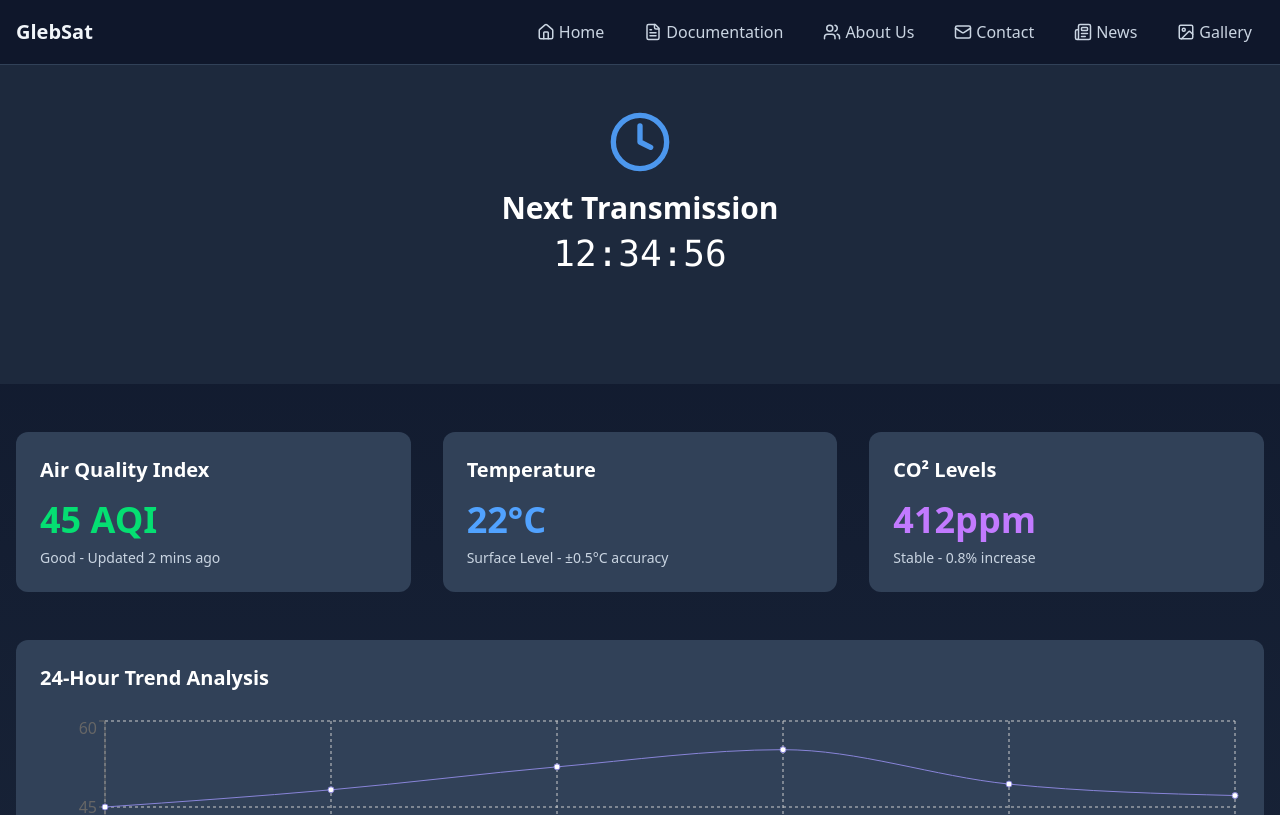
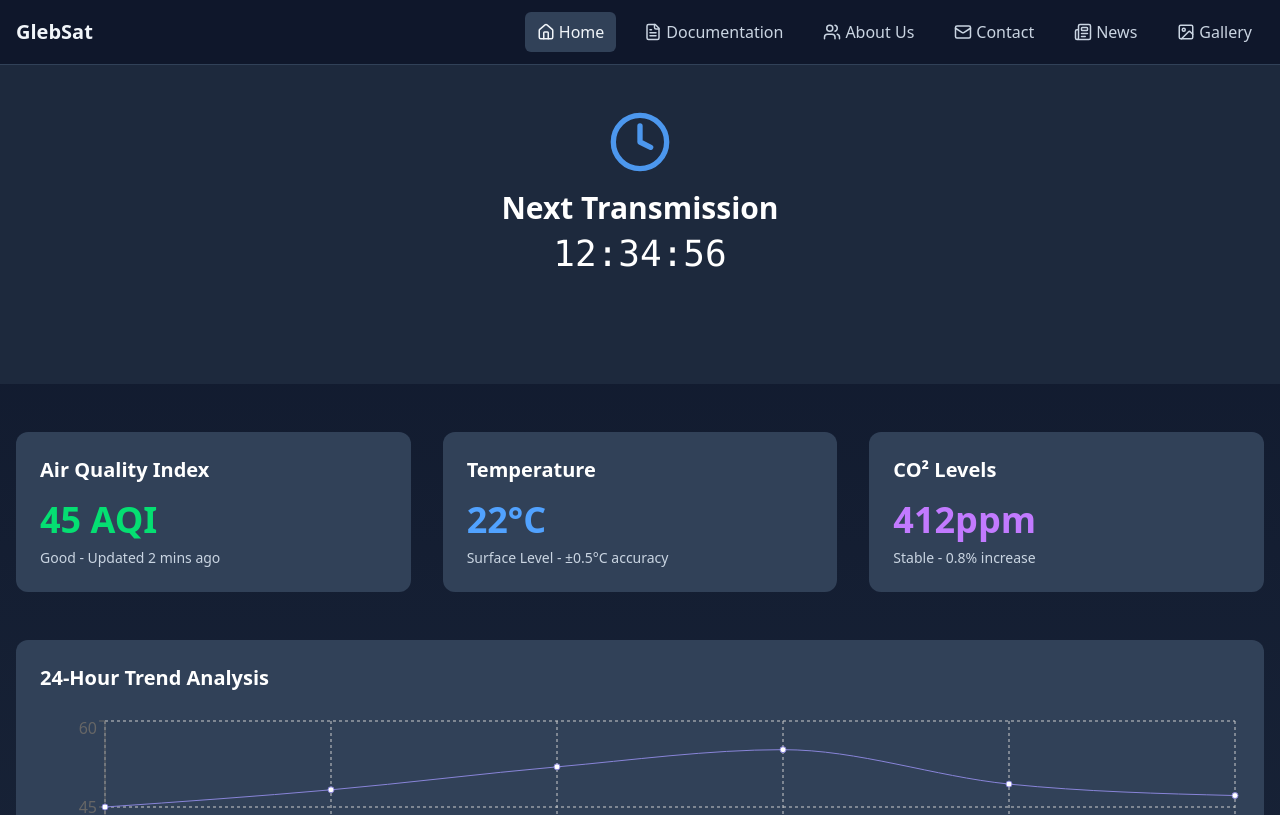
Before and after one commit to gameplayguy435/GlebSat, a React (Vite) app: page / in a window 1280 px wide. Shown: the top 815 px of the page. Built offline with nearby package versions, Linux system fonts and the light colour scheme.

Commit message:
Updated Navigation bar

```diff
--- a/src/Navigation.tsx
+++ b/src/Navigation.tsx
@@ -12,6 +12,33 @@ const Navigation = () => {
     setIsMenuOpen(false);
   }, [location]);
 
+  const navLinks = [
+    { path: '/', name: 'Home', icon: Home },
+    { path: '/documentation', name: 'Documentation', icon: FileText },
+    { path: '/about', name: 'About Us', icon: Users },
+    { path: '/contact', name: 'Contact', icon: Mail },
+    { path: '/news', name: 'News', icon: Newspaper },
+    { path: '/gallery', name: 'Gallery', icon: Image },
+  ];
+
+  const linkVariants = {
+    hover: { scale: 1.05, originX: 0 },
+    tap: { scale: 0.95 }
+  };
+
+  const mobileMenuVariants = {
+    open: {
+      opacity: 1,
+      height: "auto",
+      transition: { duration: 0.3 }
+    },
+    closed: {
+      opacity: 0,
+      height: 0,
+      transition: { duration: 0.3 }
+    }
+  };
+
   return (
     <nav className="bg-slate-900/95 backdrop-blur-md border-b border-slate-700 fixed w-full z-50 text-slate-300">
       <div className="max-w-7xl mx-auto px-4">
@@ -23,30 +50,26 @@ const Navigation = () => {
 
           <div className="hidden md:block">
             <div className="flex items-center space-x-4">
-              <Link to="/" className="flex items-center space-x-1 px-3 py-2 rounded-md hover:bg-slate-700 hover:text-slate-100">
-                <Home size={18} />
-                <span>Home</span>
+              {navLinks.map((link) => (
+                <motion.div
+                  key={link.path}
+                  whileHover="hover"
+                  whileTap="tap"
+                  variants={linkVariants}
+                >
+                  <Link
+                    to={link.path}
+                    className={`flex items-center space-x-1 px-3 py-2 rounded-md ${
+                      location.pathname === link.path
+                        ? 'bg-slate-700 text-slate-100'
+                        : 'hover:bg-slate-800'
+                    }`}
+                  >
+                    <link.icon size={18} />
+                    <span>{link.name}</span>
                   </Link>
-              <Link to="/documentation" className="flex items-center space-x-1 px-3 py-2 rounded-md hover:bg-slate-700 hover:text-slate-100">
-                <FileText size={18} />
-                <span>Documentation</span>
-              </Link>
-              <Link to="/about" className="flex items-center space-x-1 px-3 py-2 rounded-md hover:bg-slate-700 hover:text-slate-100">
-                <Users size={18} />
-                <span>About Us</span>
-              </Link>
-              <Link to="/contact" className="flex items-center space-x-1 px-3 py-2 rounded-md hover:bg-slate-700 hover:text-slate-100">
-                <Mail size={18} />
-                <span>Contact</span>
-              </Link>
-              <Link to="/news" className="flex items-center space-x-1 px-3 py-2 rounded-md hover:bg-slate-700 hover:text-slate-100">
-                <Newspaper size={18} />
-                <span>News</span>
-              </Link>
-              <Link to="/gallery" className="flex items-center space-x-1 px-3 py-2 rounded-md hover:bg-slate-700 hover:text-slate-100">
-                <Image size={18} />
-                <span>Gallery</span>
-              </Link>
+                </motion.div>
+              ))}
             </div>
           </div>
 
@@ -59,31 +82,34 @@ const Navigation = () => {
           </button>
         </div>
 
-        {isMenuOpen && (
         <motion.div
-            initial={{ opacity: 0, y: -10 }}
-            animate={{ opacity: 1, y: 0 }}
-            className="md:hidden py-4 space-y-2"
+          initial="closed"
+          animate={isMenuOpen ? "open" : "closed"}
+          variants={mobileMenuVariants}
+          className="md:hidden overflow-hidden"
         >
-            {[
-              { path: '/', name: 'Home', icon: Home },
-              { path: '/documentation', name: 'Documentation', icon: FileText },
-              { path: '/about', name: 'About Us', icon: Users },
-              { path: '/contact', name: 'Contact', icon: Mail },
-              { path: '/news', name: 'News', icon: Newspaper },
-              { path: '/gallery', name: 'Gallery', icon: Image },
-            ].map((item) => (
+          <div className="py-4 space-y-2">
+            {navLinks.map((link) => (
+              <motion.div
+                key={link.path}
+                whileHover={{ x: 5 }}
+                className="px-4"
+              >
                 <Link
-                key={item.path}
-                to={item.path}
-                className="flex items-center space-x-3 px-4 py-3 rounded-lg hover:bg-slate-700 text-slate-300 hover:text-slate-100"
+                  to={link.path}
+                  className={`flex items-center space-x-3 py-3 rounded-lg ${
+                    location.pathname === link.path
+                      ? 'bg-slate-700 text-slate-100'
+                      : 'hover:bg-slate-800'
+                  }`}
                 >
-                <item.icon size={20} />
-                <span>{item.name}</span>
+                  <link.icon size={20} />
+                  <span>{link.name}</span>
                 </Link>
+              </motion.div>
             ))}
+          </div>
         </motion.div>
-        )}
       </div>
     </nav>
   );
```
Also changed, not shown: 1 other file (tests, documents, lock files or other folders). Lines whose indentation alone changed are shown as unchanged.
